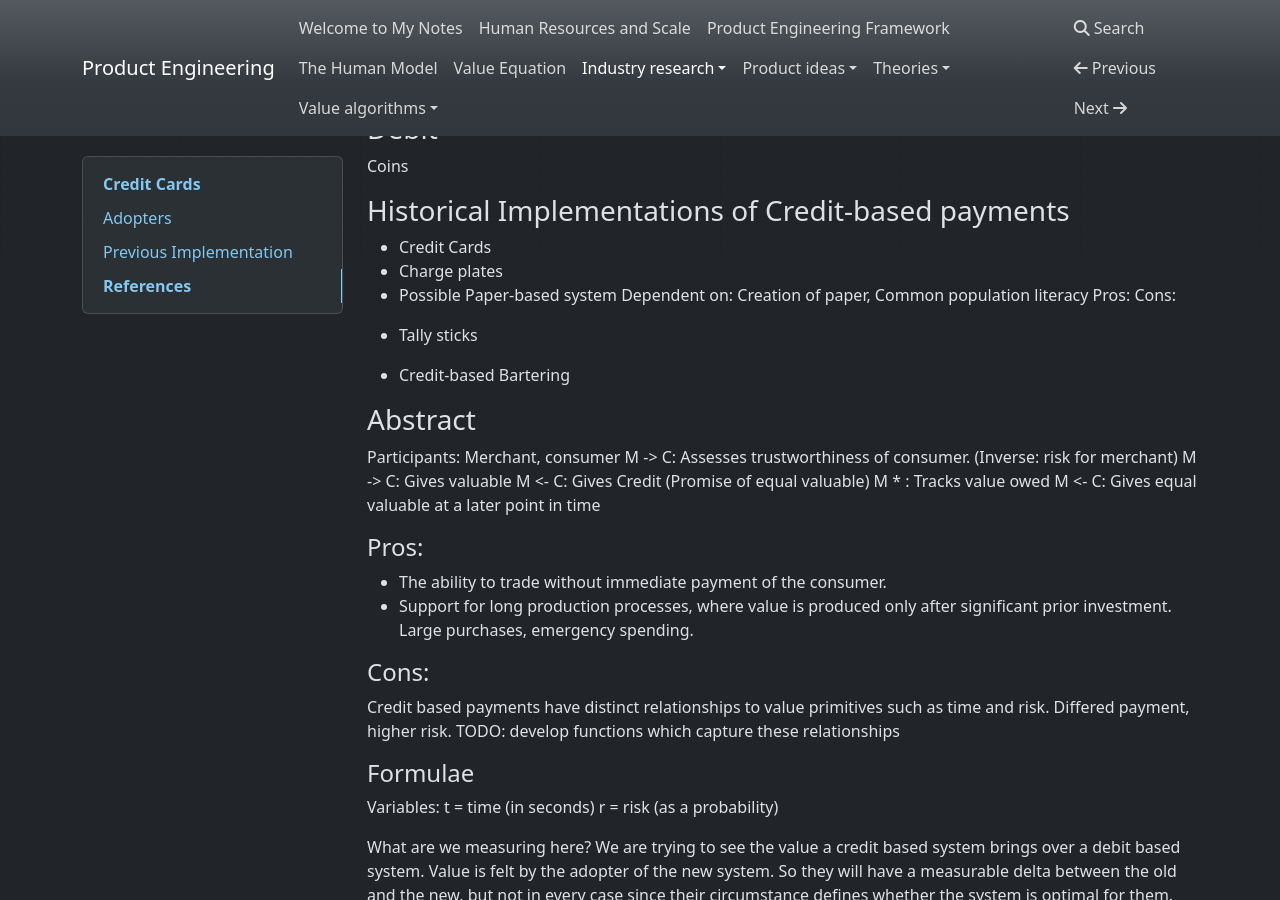
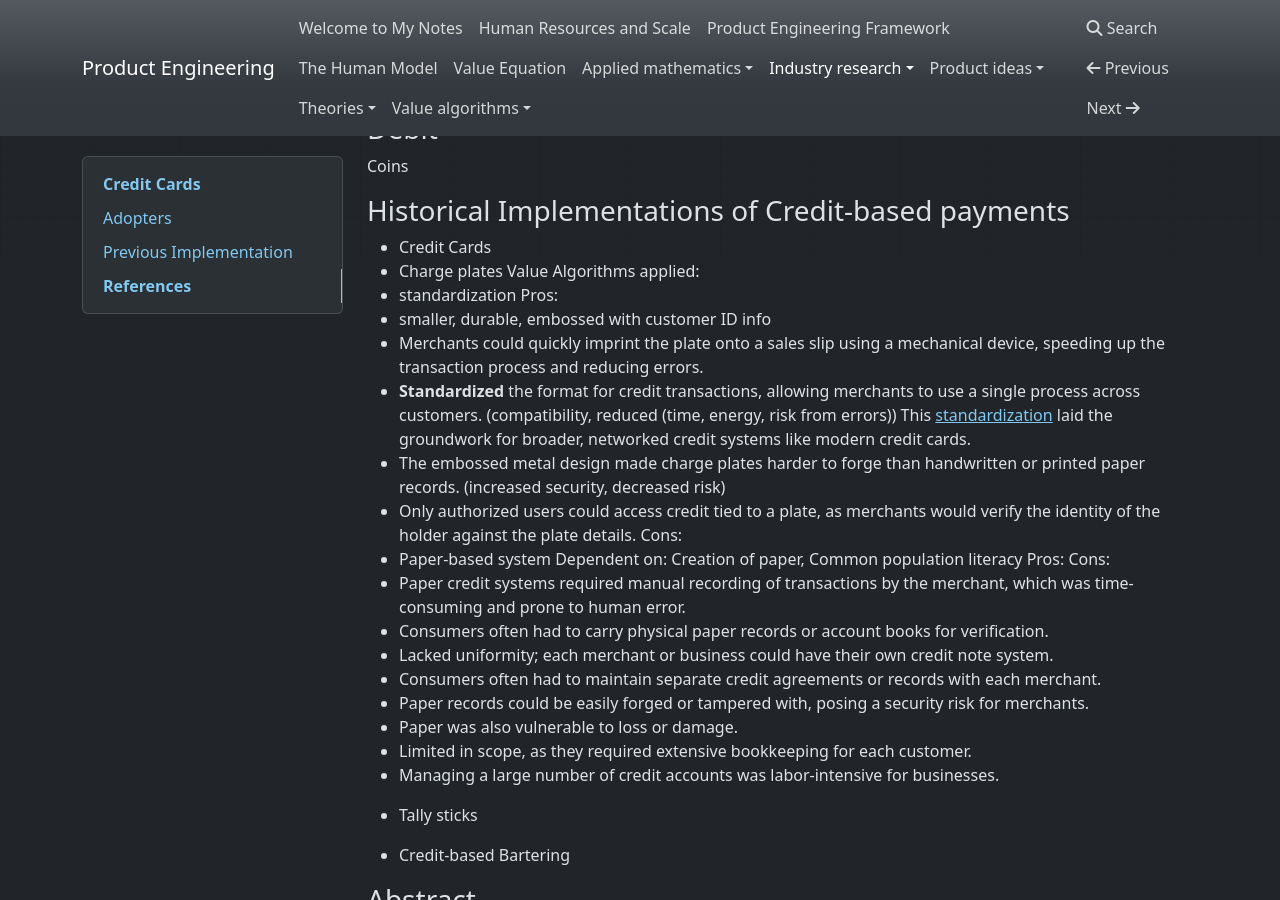
Before and after one commit to hhaidrr/notes, an MkDocs documentation site: the page built from product-engineering/industry-research/financial-services-industry/history/credit_cards.md, in a window 1280 px wide and 900 px high, scrolled down 419 px. Built offline with MkDocs 1.6.1, drawn with Linux system fonts in a browser that asks for light colours; nearby versions of some CDN libraries; some of the changed text lies outside the part shown.

Commit message:
wip credit cards, added value algorithms

```diff
--- a/product-engineering/industry-research/financial-services-industry/history/credit_cards.md
+++ b/product-engineering/industry-research/financial-services-industry/history/credit_cards.md
@@ -16,10 +16,29 @@ Coins
 ### Historical Implementations of Credit-based payments
 - Credit Cards
 - Charge plates
-- Possible Paper-based system
+Value Algorithms applied:
+- standardization
+Pros:
+- smaller, durable, embossed with customer ID info
+- Merchants could quickly imprint the plate onto a sales slip using a mechanical device,
+speeding up the transaction process and reducing errors.
+- **Standardized** the format for credit transactions, allowing merchants to use a single process across customers. (compatibility, reduced (time, energy, risk from errors))
+This [standardization](../../../value-algorithms/standardization.md) laid the groundwork for broader, networked credit systems like modern credit cards.
+- The embossed metal design made charge plates harder to forge than handwritten or printed paper records. (increased security, decreased risk)
+- Only authorized users could access credit tied to a plate, as merchants would verify the identity of the holder against the plate details.
+Cons:
+- Paper-based system
 Dependent on: Creation of paper, Common population literacy
 Pros:
 Cons:
+- Paper credit systems required manual recording of transactions by the merchant, which was time-consuming and prone to human error.
+- Consumers often had to carry physical paper records or account books for verification.
+- Lacked uniformity; each merchant or business could have their own credit note system.
+- Consumers often had to maintain separate credit agreements or records with each merchant.
+- Paper records could be easily forged or tampered with, posing a security risk for merchants.
+- Paper was also vulnerable to loss or damage.
+- Limited in scope, as they required extensive bookkeeping for each customer.
+- Managing a large number of credit accounts was labor-intensive for businesses.
 
 - Tally sticks
 - Credit-based Bartering
@@ -67,6 +86,8 @@ the consumer is. However, we can't really plug this into the value equation dire
 
 V = 1/time+energy+capital+risk
 
+The more time there is to pay. The more risk the merchant has, and the less risk the consumer has.
+
 
 
 
```
Also changed, not shown: product-engineering/applied-mathematics/economics/utility_theory.md (added, +36 -0 lines), product-engineering/applied-mathematics/measuring_the_real_world.md (added, +28 -0 lines), product-engineering/applied-mathematics/units_of_measure.md (added, +36 -0 lines), product-engineering/value-algorithms/automation.md (added, +35 -0 lines), product-engineering/value-algorithms/portabilization.md (added, +49 -0 lines), product-engineering/value-algorithms/standardization.md (added, +46 -0 lines).
